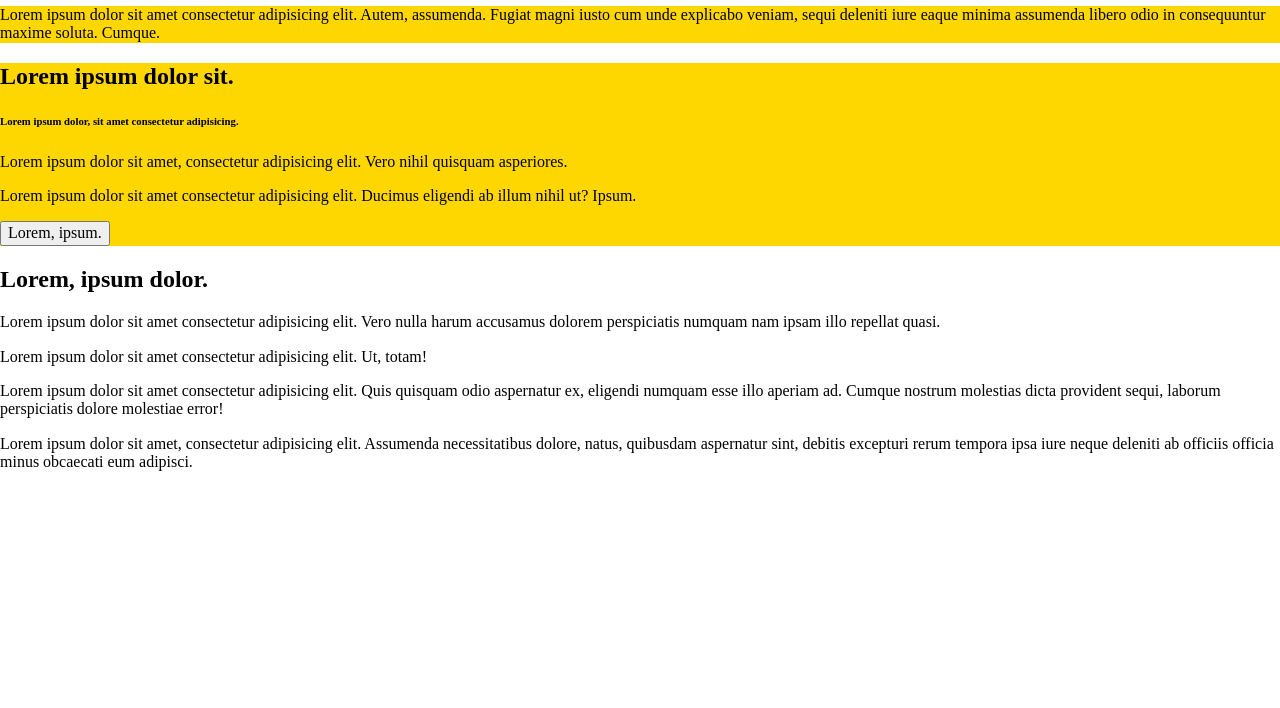
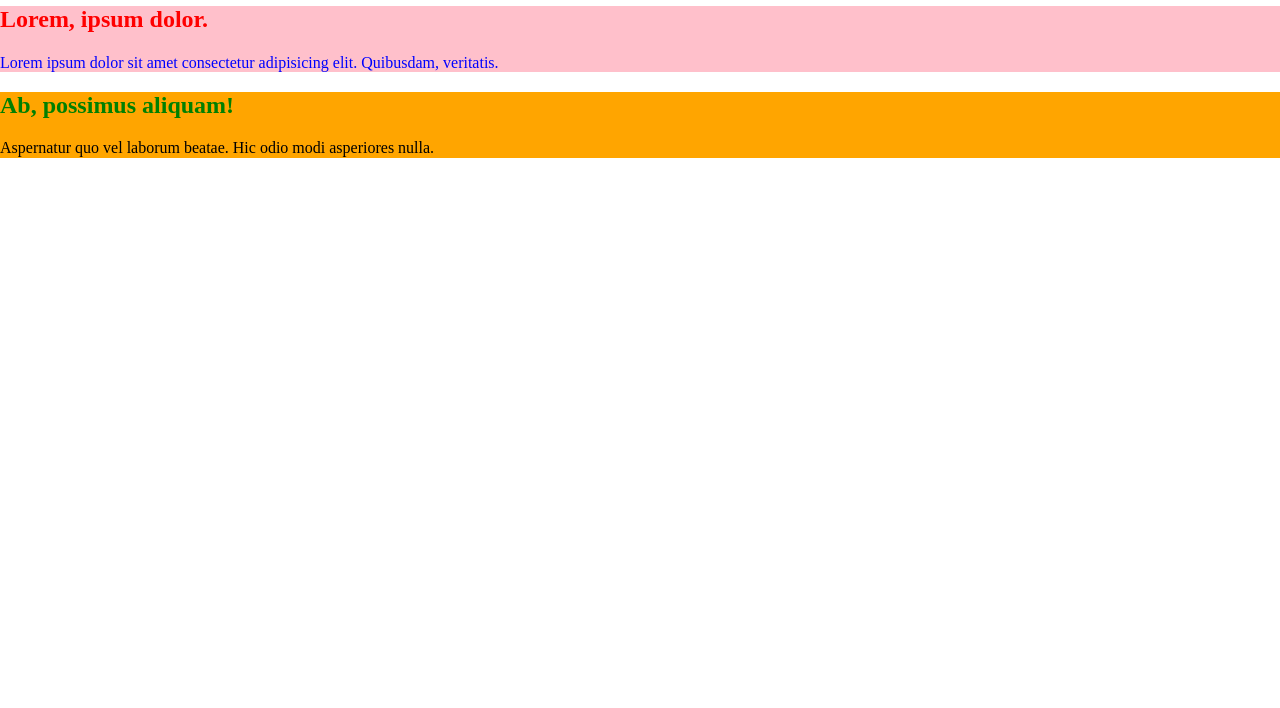
Before and after one commit to biigii/project4jan2023, a plain HTML site: page index.html in a window 1280 px wide. Shown: the part 92-800 px from the top of the page. Drawn offline with Linux system fonts and the light colour scheme.

Commit message:
accessing elements via their parent

```diff
--- a/assets/css/styles.css
+++ b/assets/css/styles.css
@@ -1,81 +1,19 @@
-/* h1 {
-  color: red;
-  color: gold;
-  color: green
+.content-1 {
+  background-color: pink;
 }
 
-p {
-  background-color: red;
-  background-color: yellow;
-  color: blue
+.content-2 {
+  background-color: orange;
 }
 
-p {
-  color: purple
-} */
-
-.heading {
-  color: blue;
-}
-
-h1 {
+.content-1 h2 {
   color: red;
 }
 
-/* .body {
-  background-color: chartreuse;
+.content-2 h2 {
+  color: green;
 }
 
-body {
-  background-color: antiquewhite;
-} */
-
-#paragraph {
-  background-color: gold;
+.content-1 p {
+  color: blue;
 }
-
-.paragraph {
-  background-color: blue;
-}
-
-p {
-  /* background-color: red; */
-}
-
-.section {
-  background-color: gold;
-}
-
-/* .text {
-  color: yellow;
-  background-color: green;
-}
-
-h6.text {
-   text-transform: uppercase;
-}
-
-p.text {
-  font-size: 40px;
-} */
-
-/* .section p {
-  background-color: red;
-}
-
-.section h2 {
-  background-color: pink;
-} */
-
-/* .section .text {
-  background-color: red;
-}
-
-.block.text {
-  background-color: pink;
-} */
-
-/* article.group.text p.content {
-  color: pink;
-  background-color: black;
-} */
--- a/index.html
+++ b/index.html
@@ -20,30 +20,29 @@
     </header>
     <h1 class="heading">homepage</h1>
     <main>
-      <p class="paragraph" id="paragraph">Lorem ipsum dolor sit amet consectetur adipisicing elit. Autem, assumenda. Fugiat magni iusto cum unde explicabo veniam, sequi deleniti iure eaque minima assumenda libero odio in consequuntur maxime soluta. Cumque.</p>
 
-      <section class="section">
-        <h2 class="subheading">Lorem ipsum dolor sit.</h2>
-        <h6 class="text">Lorem ipsum dolor, sit amet consectetur adipisicing.</h6>
-        <p class="text">Lorem ipsum dolor sit amet, consectetur adipisicing elit. Vero nihil quisquam asperiores.</p>
-        <p>Lorem ipsum dolor sit amet consectetur adipisicing elit. Ducimus eligendi ab illum nihil ut? Ipsum.</p>
-        <button class="btn">Lorem, ipsum.</button>
+      <section class="content-1">
+        <h2>Lorem, ipsum dolor.</h2>
+        <p>Lorem ipsum dolor sit amet consectetur adipisicing elit. Quibusdam, veritatis.</p>
       </section>
 
-      <section>
-        <h2>Lorem, ipsum dolor.</h2>
-        <p class="text">Lorem ipsum dolor sit amet consectetur adipisicing elit. Vero nulla harum accusamus dolorem perspiciatis numquam nam ipsam illo repellat quasi.</p>
+      <section class="content-2">
+        <h2>Ab, possimus aliquam!</h2>
+        <p>Aspernatur quo vel laborum beatae. Hic odio modi asperiores nulla.</p>
       </section>
 
-      <div class="block text">
-        <p>Lorem ipsum dolor sit amet consectetur adipisicing elit. Ut, totam!</p>
-      </div>
 
-      <!-- article.group.text>p.content>lorem -->
-      <article class="group text">
-        <p class="content">Lorem ipsum dolor sit amet consectetur adipisicing elit. Quis quisquam odio aspernatur ex, eligendi numquam esse illo aperiam ad. Cumque nostrum molestias dicta provident sequi, laborum perspiciatis dolore molestiae error!</p>
-        <p>Lorem ipsum dolor sit amet, consectetur adipisicing elit. Assumenda necessitatibus dolore, natus, quibusdam aspernatur sint, debitis excepturi rerum tempora ipsa iure neque deleniti ab officiis officia minus obcaecati eum adipisci.</p>
-      </article>
+
+      <!-- section.content-1>(h2>lorem3)+(p>lorem10) -->
+      <!-- <section class="content-1">
+        <h2 class="subheading-1">Lorem, ipsum dolor.</h2>
+        <p class="text-1">Lorem ipsum dolor sit amet consectetur adipisicing elit. Quibusdam, veritatis.</p>
+      </section>
+
+      <section class="content-2">
+        <h2 class="sub-heading-2">Ab, possimus aliquam!</h2>
+        <p class="text-2">Aspernatur quo vel laborum beatae. Hic odio modi asperiores nulla.</p>
+      </section> -->
 
     </main>
   </body>
```
